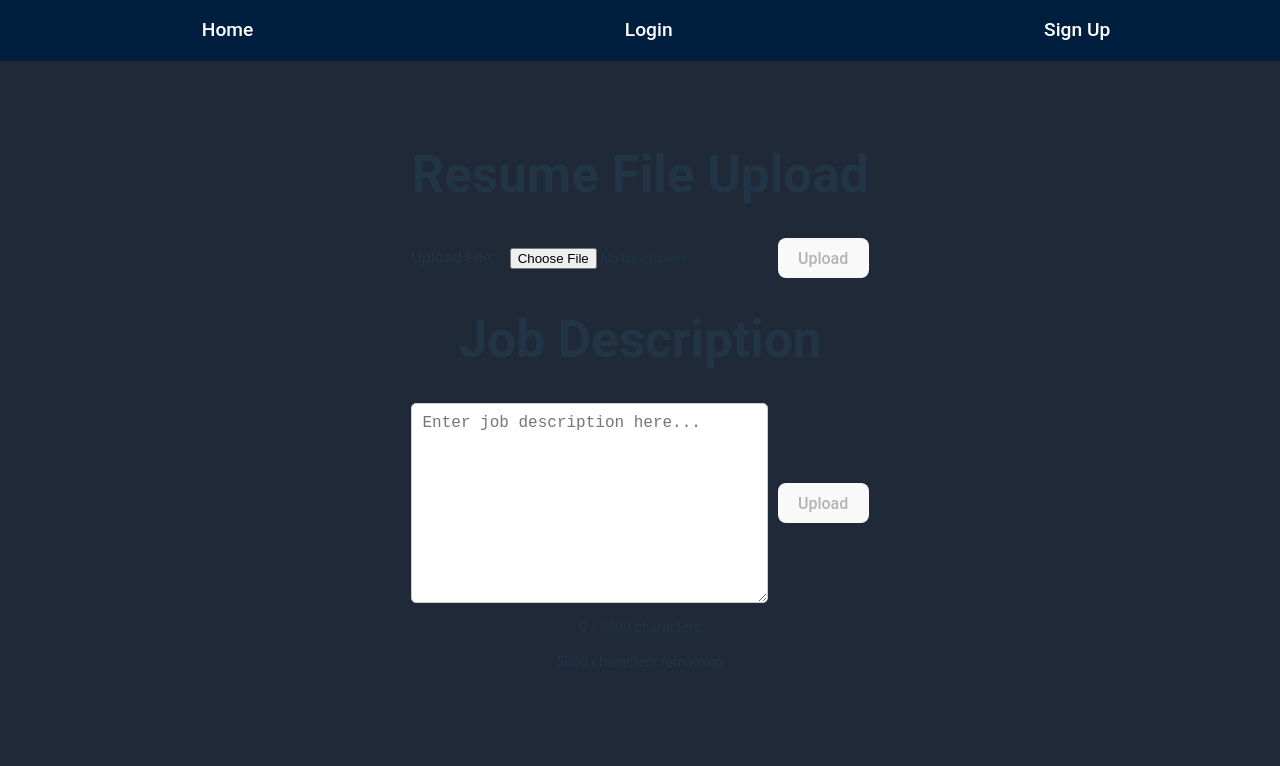
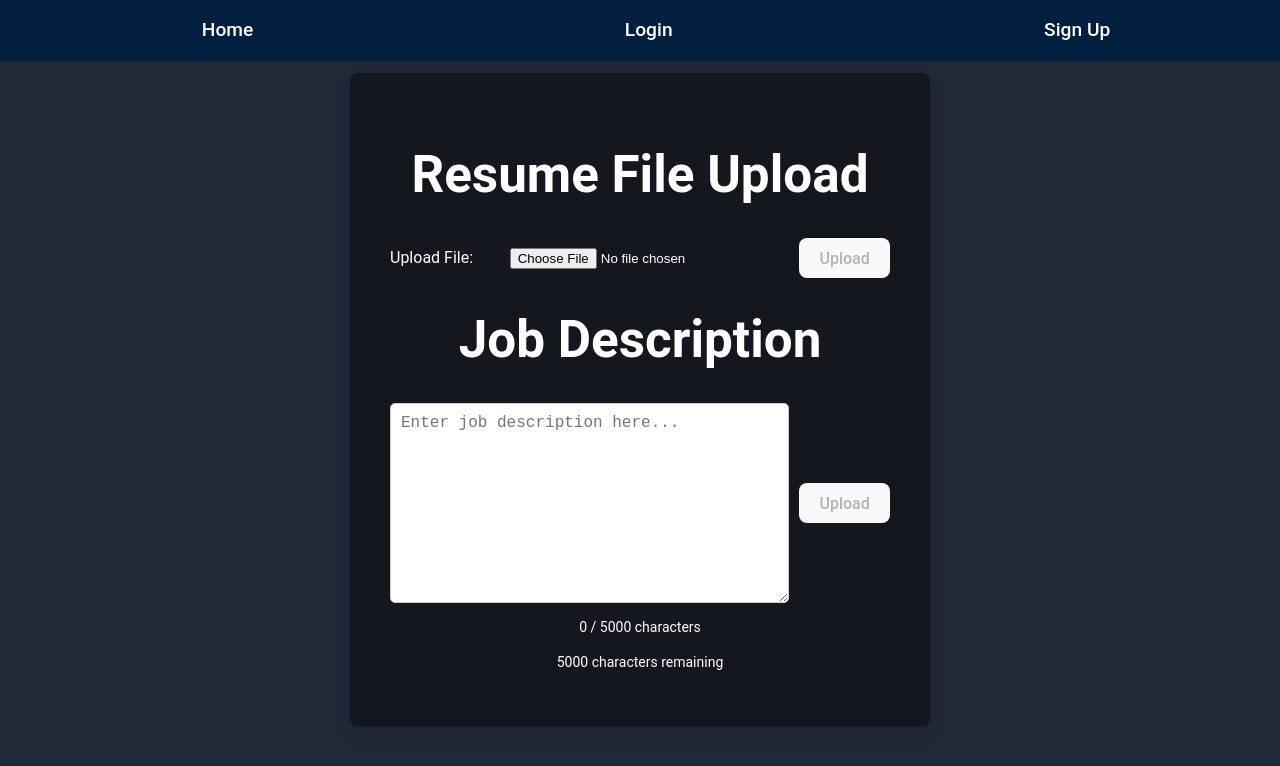
Before and after one commit to arikamat/CS490_ResumeAnalyzer, a React (Vite) app in the folder frontend/: page /upload in a window 1280 px wide. Shown: the top 766 px of the page. Built offline with nearby package versions, Linux system fonts and the light colour scheme.

Commit message:
fixed styling issues

```diff
--- a/frontend/src/assets/Global.css
+++ b/frontend/src/assets/Global.css
@@ -12,7 +12,7 @@ body {
     padding: 2.5rem;
     border-radius: 8px;
     box-shadow: 0px 8px 16px rgba(0, 0, 0, 0.1);
-    width: 360px;
+    width: 500px;
     color: #ffffff;
     text-align: center;
   }
--- a/frontend/src/pages/Upload/JobDescription.jsx
+++ b/frontend/src/pages/Upload/JobDescription.jsx
@@ -2,7 +2,6 @@ import { useState } from 'react';
 import React from 'react';
 import './JobDescription.css';
 import axios from 'axios';
-
 // Component for handling job description text upload
 const JobDescription = () => {
   const [text, setText] = useState('');
--- a/frontend/src/pages/Upload/Upload.jsx
+++ b/frontend/src/pages/Upload/Upload.jsx
@@ -1,13 +1,15 @@
 import FileUpload from "./FileUpload";
 import JobDescription from "./JobDescription";
 
-
+import '../../assets/Global.css';
 function Upload(){
     return (
-        <>
+        <div className={'mainContainer'}>
             <FileUpload/>
             <JobDescription/>
-        </>
+        </div>
+
+
     );
 }
 
```
